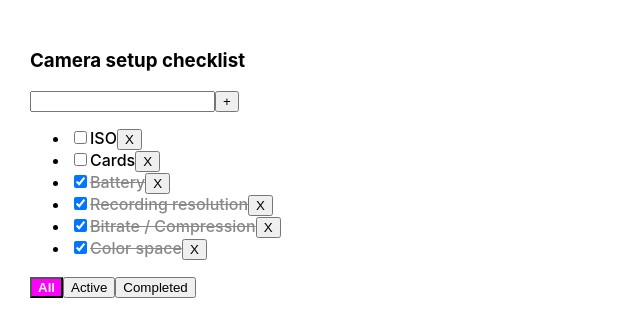
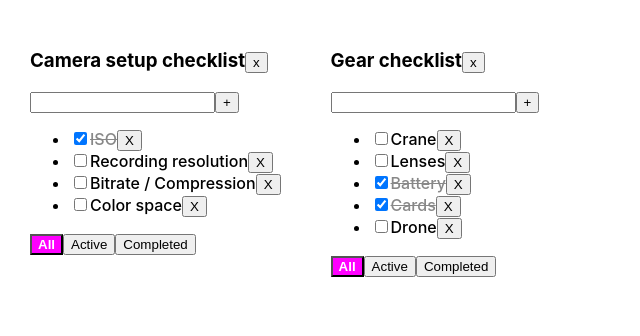
Before and after one commit to ns0ff/kanban, a React (Create React App) app: page / in a window 1280 px wide. Shown: the top 336 px of the page, without its empty margins (0-640 px from the left). Built offline with nearby package versions, Linux system fonts and the light colour scheme.

Commit message:
multiple lists added

```diff
--- a/src/App.tsx
+++ b/src/App.tsx
@@ -5,33 +5,53 @@ import { v1 } from "uuid";
 
 export type FilterType = "all" | "completed" | "active";
 
+type TodoListsType = {
+  id: string
+  title: string
+  filter: FilterType
+}
+
+type TasksStateType = {
+  [listID: string]: Array<TaskType>
+}
+
 function App() {
-  const listTitle = "Camera setup checklist";
-  const [tasks, setTasks] = useState<Array<TaskType>>([
-    { id: v1(), title: "ISO", isDone: false },
-    { id: v1(), title: "Cards", isDone: false },
-    { id: v1(), title: "Battery", isDone: true },
-    { id: v1(), title: "Recording resolution", isDone: true },
-    { id: v1(), title: "Bitrate / Compression", isDone: true },
-    { id: v1(), title: "Color space", isDone: true },
-  ]);
+  const id_1 = v1()
+  const id_2 = v1()
 
-  const [filter, setFilter] = useState<any>("all");
+  const [todoLists, setTodoLists] = useState<Array<TodoListsType>>([
+    { id: id_1, title: "Camera setup checklist", filter: 'all' },
+    { id: id_2, title: "Gear checklist", filter: 'all' }
+  ])
+
+  const [tasks, setTasks] = useState<TasksStateType>({
+    [id_1]: [
+      { id: v1(), title: "ISO", isDone: true },
+      { id: v1(), title: "Recording resolution", isDone: false },
+      { id: v1(), title: "Bitrate / Compression", isDone: false },
+      { id: v1(), title: "Color space", isDone: false }
+    ],
+    [id_2]: [
+      { id: v1(), title: "Crane", isDone: false },
+      { id: v1(), title: "Lenses", isDone: false },
+      { id: v1(), title: "Battery", isDone: true },
+      { id: v1(), title: "Cards", isDone: true },
+      { id: v1(), title: "Drone", isDone: false }
+    ]
+  })
 
   // Remove task from the list
-  const removeTask = (taskId: string) => {
-    const removedTasks = tasks.filter((task) => task.id !== taskId);
-    setTasks(removedTasks);
-  };
+  const removeTask = (taskId: string, listID: string) => setTasks({ ...tasks, [listID]: tasks[listID].filter((task) => task.id !== taskId) })
 
   // Add task
-  const addTask = (title: string) => {
-    setTasks([{ id: v1(), title, isDone: false }, ...tasks])
-  }
+  const addTask = (title: string, listID: string) => setTasks({ ...tasks, [listID]: [{ id: v1(), title, isDone: false }, ...tasks[listID]] })
+
+  // Change task status
+  const changeTaskStatus = (id: string, isDone: boolean, listID: string) => setTasks({ ...tasks, [listID]: tasks[listID].map((el: TaskType) => el.id === id ? { ...el, isDone: isDone } : el) })
 
   // Change filter value
-  const changeListFilter = (filterValue: string) => {
-    setFilter(filterValue)
+  const changeListFilter = (filterValue: FilterType, listID: string) => {
+    setTodoLists(todoLists.map(list => list.id === listID ? {...list, filter: filterValue } : list))
   }
 
   // Render filtered tasks
@@ -46,29 +66,37 @@ function App() {
     }
   }
 
-  const filteredTasks: Array<TaskType> = getFilteredTask(tasks, filter)
-
-  // Change task status
-  const changeTaskStatus = (id: string, isDone: boolean) => {
-    setTasks(tasks.map((el: TaskType) => el.id === id ? { ...el, isDone: isDone } : el))
+  // Delete List:
+  const removeList = (listID: string) => {
+    setTodoLists(todoLists.filter(list => list.id !== listID))
+    delete tasks[listID]
   }
 
+  // Lists components
+  const listsComponents = todoLists.map((list: TodoListsType) => {
+    const filteredTasks: Array<TaskType> = getFilteredTask(tasks[list.id], list.filter)
+    return (
+      <List
+        listID={list.id}
+        title={list.title}
+        tasks={filteredTasks}
+        filterValue={list.filter}
+        removeTask={removeTask}
+        changeFilterValue={changeListFilter}
+        addTask={addTask}
+        changeTaskStatus={changeTaskStatus}
+        removeList={removeList}
+      />
+    )
 
+  })
 
 
   return (
     <div className="App">
-      <List
-        title={listTitle}
-        tasks={filteredTasks}
-        filterValue={filter}
-        removeTask={removeTask}
-        changeFilterValue={changeListFilter}
-        addTask={addTask}
-        changeTaskStatus={changeTaskStatus}
-      />
+      {listsComponents}
     </div>
   );
 }
 
-export default App;
+export default App
--- a/src/List.tsx
+++ b/src/List.tsx
@@ -8,13 +8,15 @@ export type TaskType = {
 };
 
 type ListType = {
-  title: string;
-  tasks: Array<TaskType>;
+  listID: string
+  title: string
+  tasks: Array<TaskType>
   filterValue: FilterType
-  removeTask: (taskId: string) => void;
-  changeFilterValue: (filterValue: FilterType) => void
-  addTask: (title: string) => void
-  changeTaskStatus: (id: string, isDone: boolean) => void
+  removeTask: (taskId: string, listID: string) => void
+  changeFilterValue: (filterValue: FilterType, listID: string) => void
+  addTask: (title: string, listID: string) => void
+  changeTaskStatus: (id: string, isDone: boolean, listID: string) => void
+  removeList: (id: string) => void
 };
 
 export const List = (props: ListType) => {
@@ -26,10 +28,10 @@ export const List = (props: ListType) => {
             <input
               type="checkbox"
               checked={task.isDone}
-              onChange={(e: ChangeEvent<HTMLInputElement>) => props.changeTaskStatus(task.id, e.currentTarget.checked)}
+              onChange={(e: ChangeEvent<HTMLInputElement>) => props.changeTaskStatus(task.id, e.currentTarget.checked, props.listID)}
             />
             <span className={task.isDone ? 'completed' : 'task'}>{task.title}</span>
-            <button onClick={() => props.removeTask(task.id)}>X</button>
+            <button onClick={() => props.removeTask(task.id, props.listID)}>X</button>
           </li>
         );
       })}
@@ -42,13 +44,12 @@ export const List = (props: ListType) => {
 
   // Handlers:
   //Filter handler:
-  const onClickHandlerCreator = (filter: FilterType) => () => props.changeFilterValue(filter)
-
+  const onClickHandlerCreator = (filter: FilterType) => () => props.changeFilterValue(filter, props.listID)
 
   // Add task handlers:
   const addTaskHandler = () => {
     const trimmedTitle = title.trim()
-    trimmedTitle ? props.addTask(trimmedTitle) : setError(true)
+    trimmedTitle ? props.addTask(trimmedTitle, props.listID) : setError(true)
     setTitle('')
   }
   const setLocalTitleHandler = (e: ChangeEvent<HTMLInputElement>) => {
@@ -61,9 +62,17 @@ export const List = (props: ListType) => {
     }
   }
 
+  // Remove list handler
+  const removeListHandler = () => props.removeList(props.listID)
+
   return (
     <div>
-      <h3>{props.title}</h3>
+      <div>
+        <h3>
+          {props.title}
+          <button onClick={removeListHandler}>x</button>
+        </h3>
+      </div>
       <div>
         <input className={error ? 'error' : ''}
           value={title}
```
